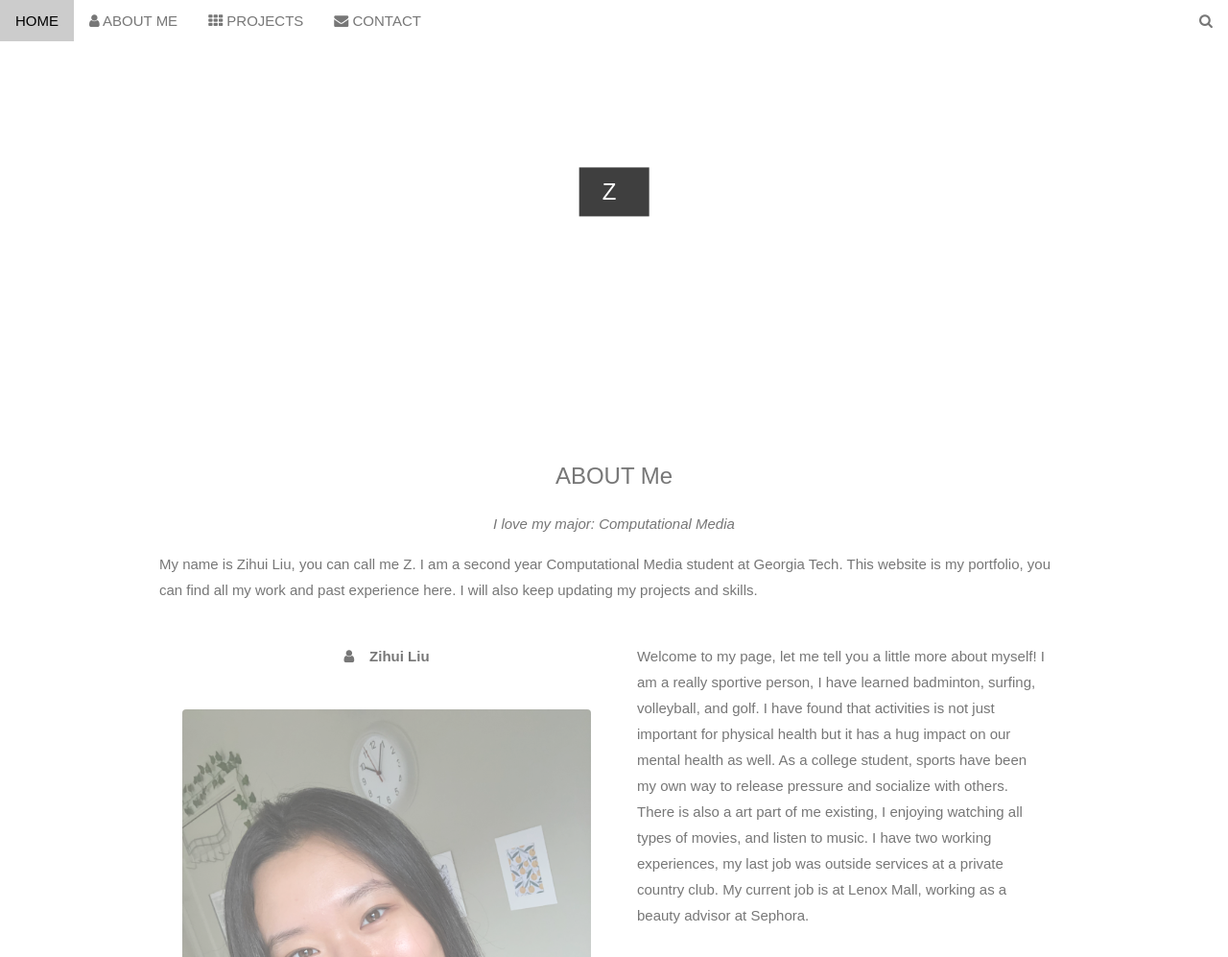
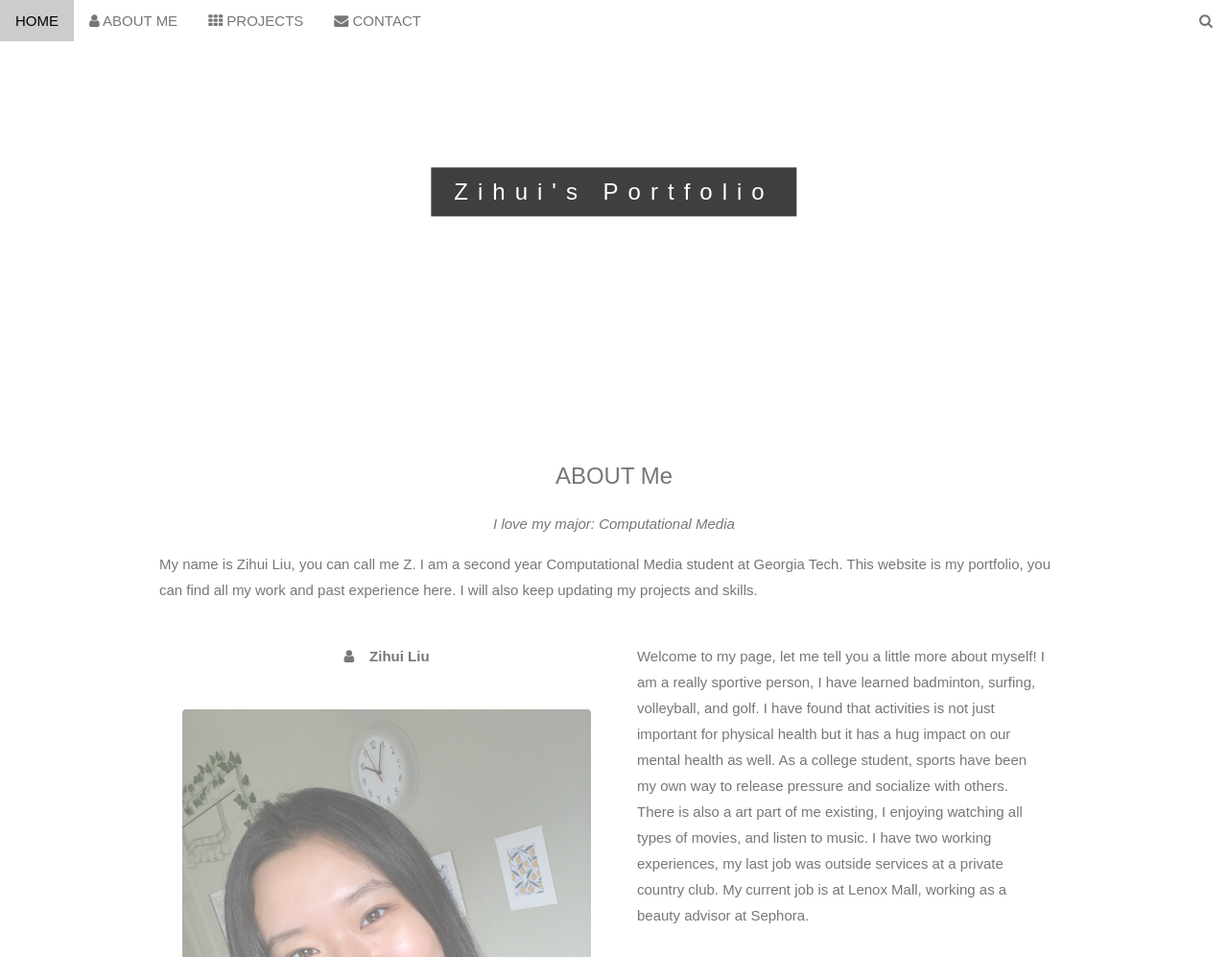
Before and after one commit to zihuiliu2002/zihuiliu-website, a plain HTML site: page index.html in a window 1280 px wide. Shown: the top 997 px of the page at 96% size. Drawn offline with Linux system fonts and the light colour scheme; a web font is replaced by a local one.

Commit message:
Update index.html

```diff
--- a/index.html
+++ b/index.html
@@ -82,7 +82,7 @@ body, html {
 <!-- First Parallax Image with Logo Text -->
 <div class="bgimg-1 w3-display-container w3-opacity-min" id="home">
   <div class="w3-display-middle" style="white-space:nowrap;">
-    <span class="w3-center w3-padding-large w3-black w3-xlarge w3-wide w3-animate-opacity">   Z    <span class="w3-hide-small"></span>
+    <span class="w3-center w3-padding-large w3-black w3-xlarge w3-wide w3-animate-opacity">   Zihui's Portfolio   <span class="w3-hide-small"></span>
 </span>
   </div>
 </div>
```
